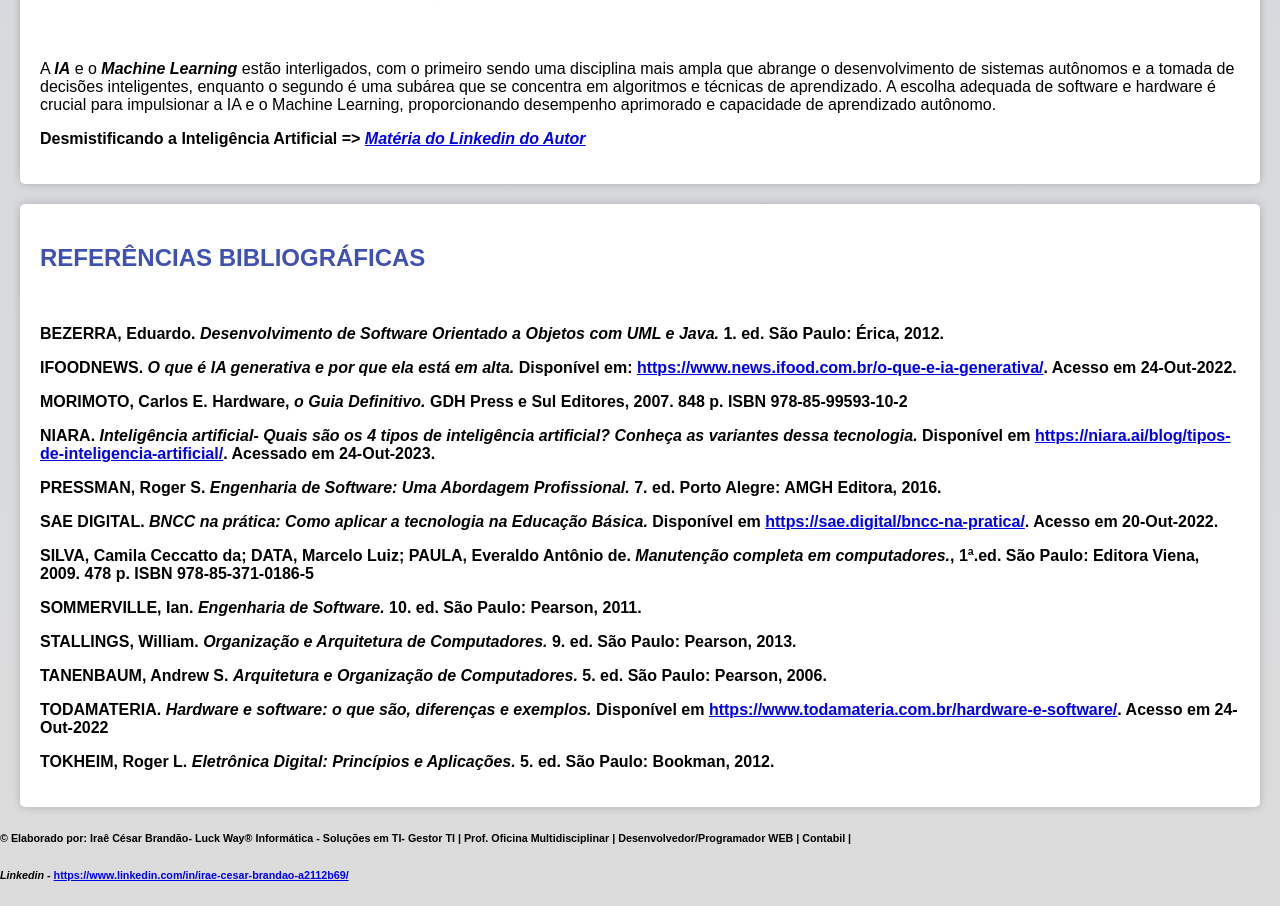
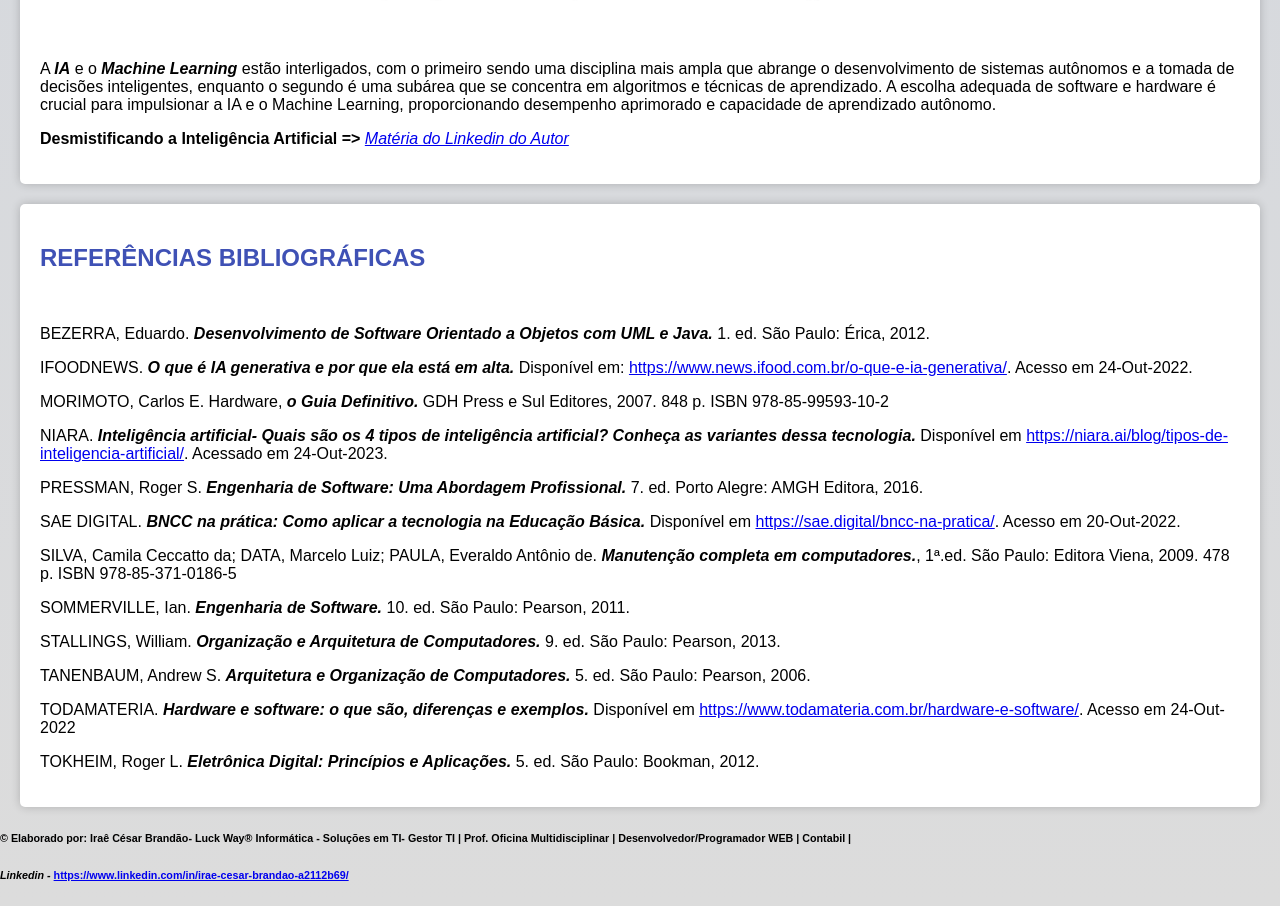
Before and after one commit to Irae-Cesar-Brandao/software_hardware, a plain HTML site: page index.html in a window 1280 px wide. Shown: the part 6360-7266 px from the top of the page. Drawn offline with Linux system fonts and the light colour scheme.

Commit message:
Update index.html

```diff
--- a/index.html
+++ b/index.html
@@ -250,7 +250,7 @@ Computadores e componentes tecnológicos bem como os browsers de navegação  po
 <br><br>
     <p>A <i><b>IA</i></b> e o<i><b> Machine Learning</i></b> estão interligados, com o primeiro sendo uma disciplina mais ampla que abrange o desenvolvimento de sistemas autônomos e a tomada de decisões inteligentes, enquanto o segundo é uma subárea que se concentra em algoritmos e técnicas de aprendizado. A escolha adequada de software e hardware é crucial para impulsionar a IA e o Machine Learning, proporcionando desempenho aprimorado e capacidade de aprendizado autônomo.</p>
 
- <p><b>Desmistificando a Inteligência Artificial => <b>
+ <p><b>Desmistificando a Inteligência Artificial => </b>
 <a href="https://www.linkedin.com/pulse/reflex%C3%B5es-sobre-ia-irae-cesar-brandao-jsa2f" target="_blank"><i>Matéria do Linkedin do Autor</i></a>
 </p>
 
```
